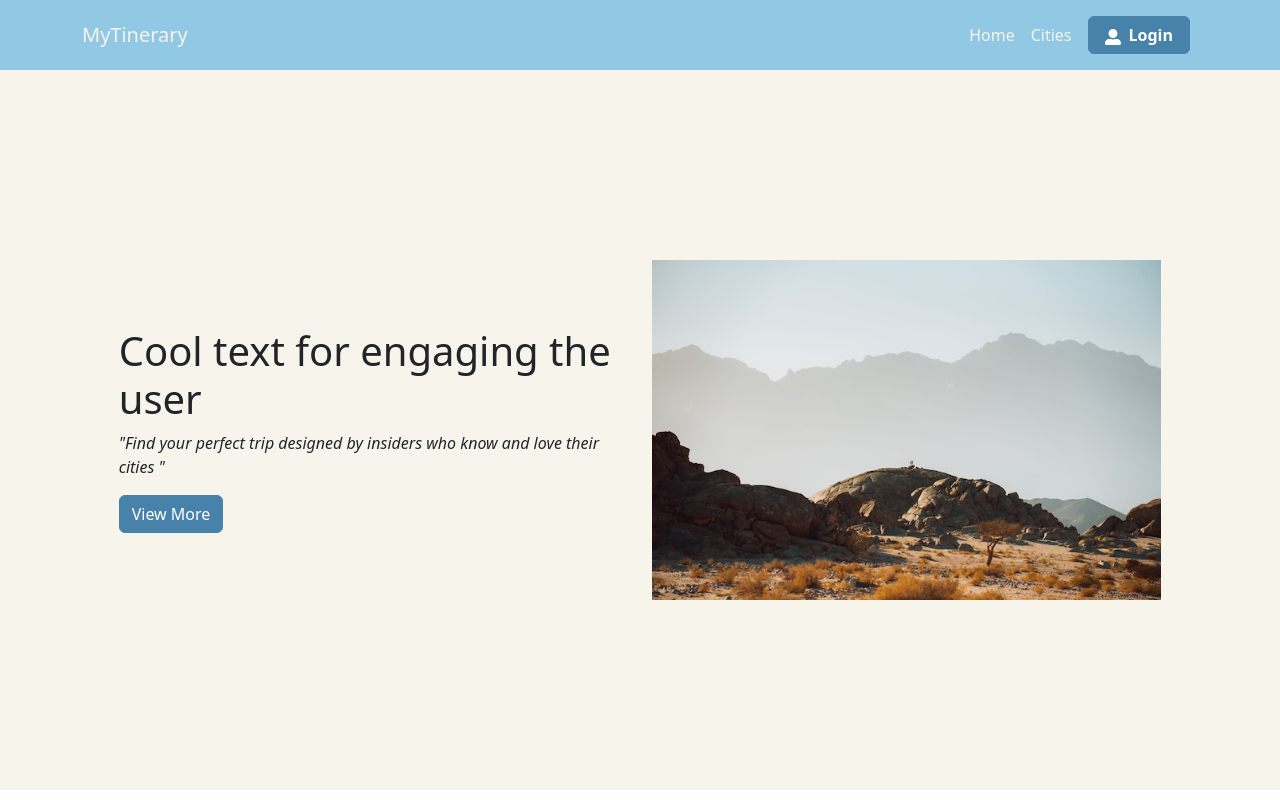
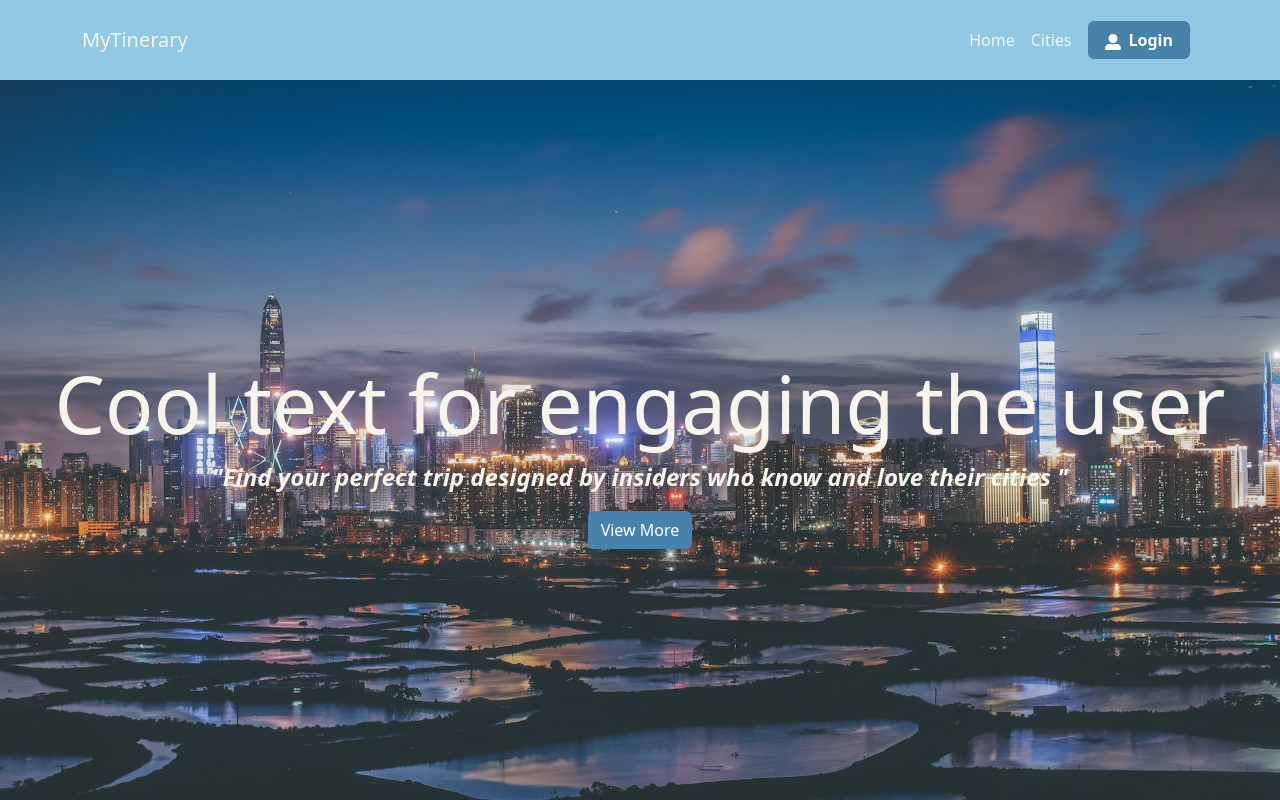
Before and after one commit to Kameha1011/mytinerary-omarFlores, a React (Vite) app: page / in a window 1280 px wide. Built offline with nearby package versions, Linux system fonts and the light colour scheme.

Commit message:
added image background and centered text to hero component

```diff
--- a/src/components/Header/HeaderStyles.js
+++ b/src/components/Header/HeaderStyles.js
@@ -2,6 +2,7 @@ import styled from "styled-components"
 import Navbar from "react-bootstrap/Navbar";
 
 export const StyledNavbar = styled(Navbar)`
+    height: 10vh;
     background-color: #91C8E4;
     .nav-link, .navbar-brand{
         color: #F6F4EB;
--- a/src/components/Hero/Hero.jsx
+++ b/src/components/Hero/Hero.jsx
@@ -1,30 +1,18 @@
 import { StyledButton } from "../../globalStyles";
 import { StyledHero } from "./HeroStyles";
-import Row from "react-bootstrap/Row";
-import Col from "react-bootstrap/Col";
-import Container from "react-bootstrap/Container";
-import Image from "react-bootstrap/Image";
-import HeaderImg from "../../assets/images/header.jpg";
 export const Hero = () => {
   return (
-    <StyledHero>
-      <Container fluid className="h-100">
-        <Row className="align-items-center justify-content-center h-100">
-          <Col md="5">
-            <h1 className="display-6">Cool text for engaging the user</h1>
-            <p>
-              <i>
-                &quot;Find your perfect trip designed by insiders who know and
-                love their cities &quot;
-              </i>
-            </p>
-            <StyledButton>View More</StyledButton>
-          </Col>
-          <Col md="5">
-            <Image src={HeaderImg} alt="header image" fluid />
-          </Col>
-        </Row>
-      </Container>
+    <StyledHero className="container-fluid d-flex flex-column align-items-center justify-content-center position-relative">
+      <div className="heroContent position-relative text-center pt-4">
+        <h1 className="display-1">Cool text for engaging the user</h1>
+        <p className="lead fs-4 fw-bold">
+          <i>
+            &quot;Find your perfect trip designed by insiders who know and love
+            their cities &quot;
+          </i>
+        </p>
+        <StyledButton>View More</StyledButton>
+      </div>
     </StyledHero>
   );
 };
--- a/src/components/Hero/HeroStyles.js
+++ b/src/components/Hero/HeroStyles.js
@@ -1,6 +1,20 @@
 import styled from "styled-components";
+import HeaderImg from "../../assets/images/header.jpg";
 
 export const StyledHero = styled.header`
   height: 90vh;
-  background-color: #f6f4eb;
+  color: #f6f4eb;
+  &:before {
+    content: " ";
+    display: block;
+    position: absolute;
+    left: 0;
+    top: 0;
+    background-image: url(${HeaderImg});
+    background-repeat: no-repeat;
+    background-size: 100%;
+    width: 100%;
+    height: 100%;
+    background-position: center;
+  }
 `;
```
Also changed, not shown: src/assets/images/header.jpg.
